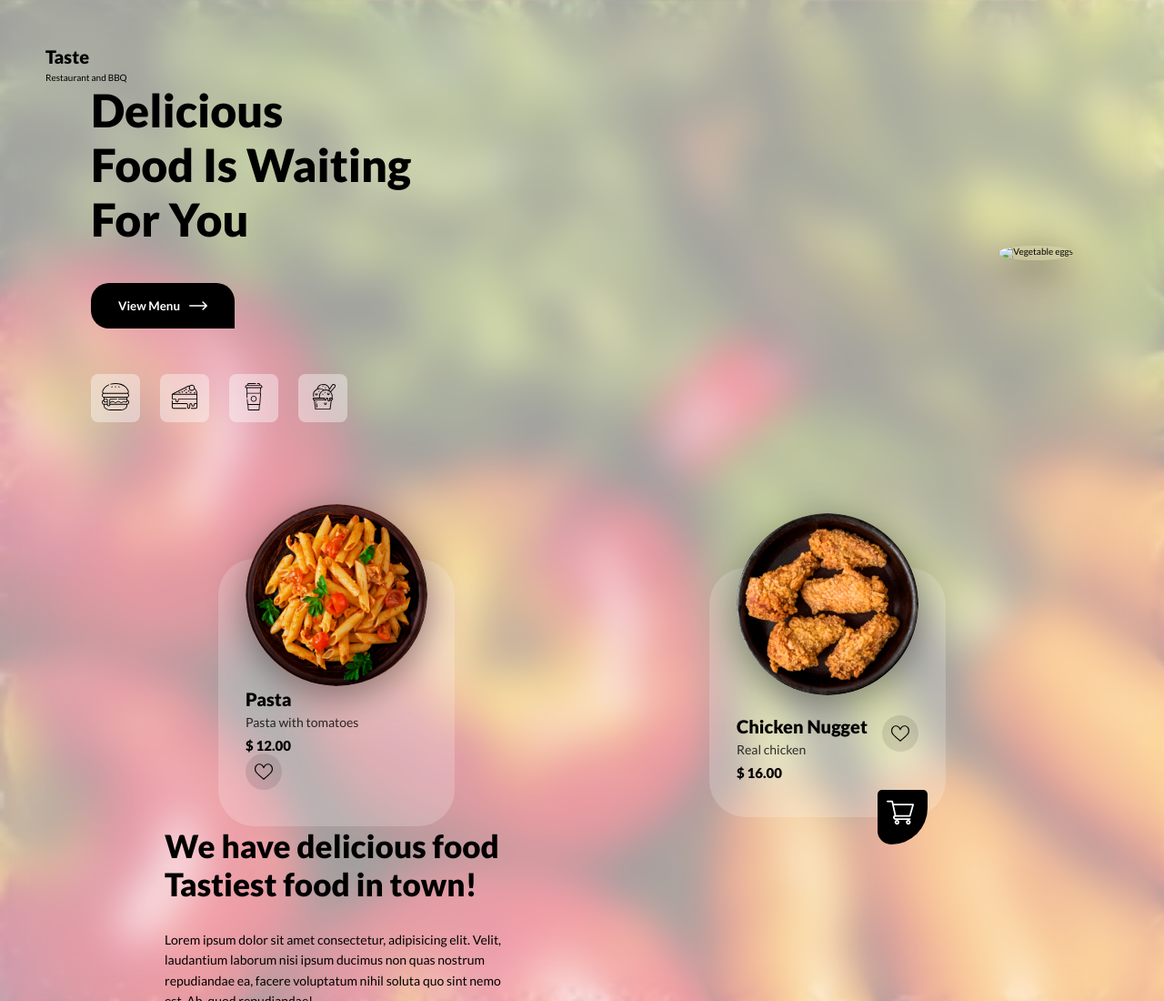
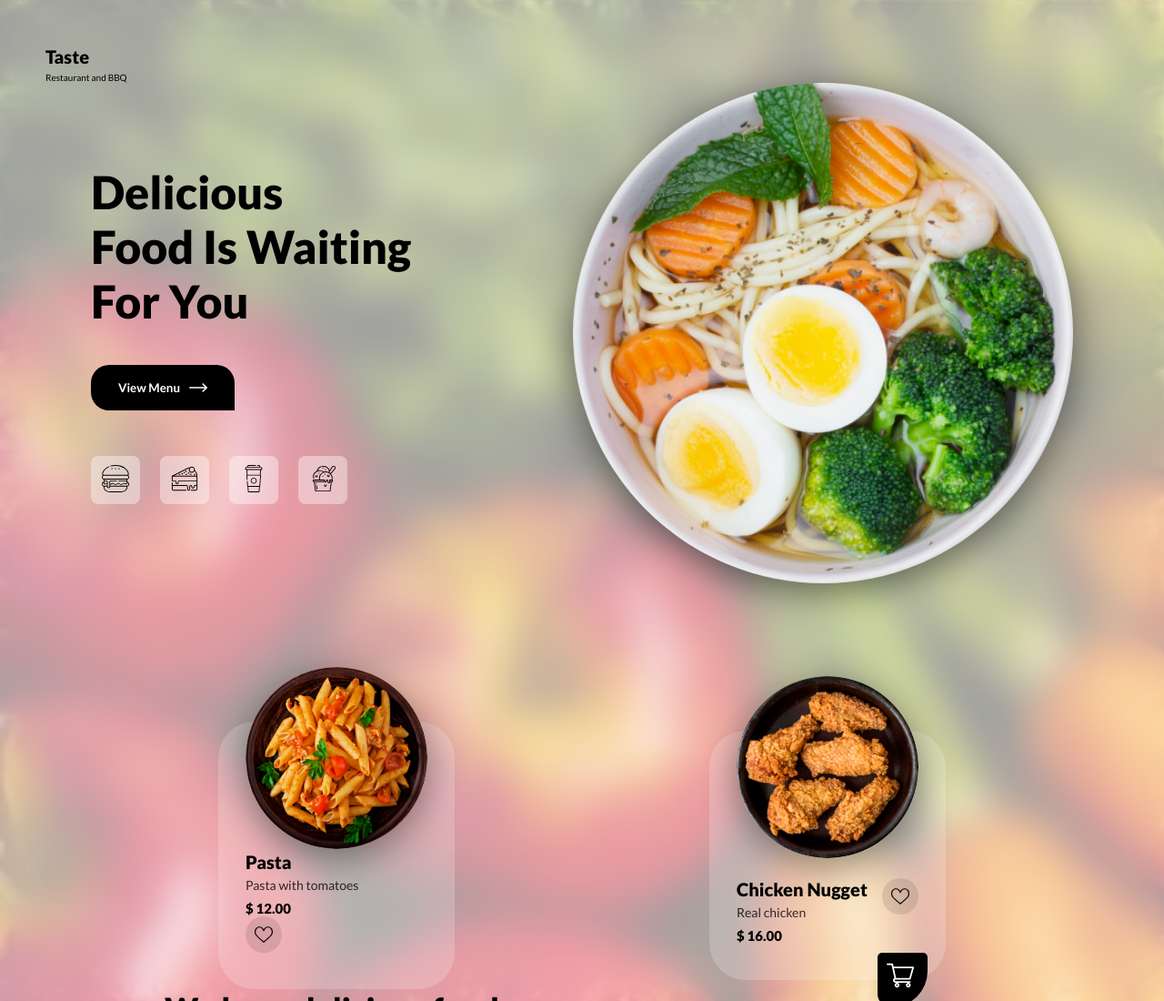
Before and after one commit to sanket3646/Template, a plain HTML site: page index.html in a window 1280 px wide. Shown: the top 1100 px of the page at 91% size. Drawn offline with Linux system fonts and the light colour scheme; files whose address does not match are found by name.

Commit message:
Update index.html

```diff
--- a/index.html
+++ b/index.html
@@ -35,7 +35,7 @@
             </div>
 
             <div class="header-image">
-                <img src="images/vegetable-eggs.png" alt="Vegetable eggs">
+                <img src="vegetable-eggs.png" alt="Vegetable eggs">
             </div>
         </div>
     </header>
```
